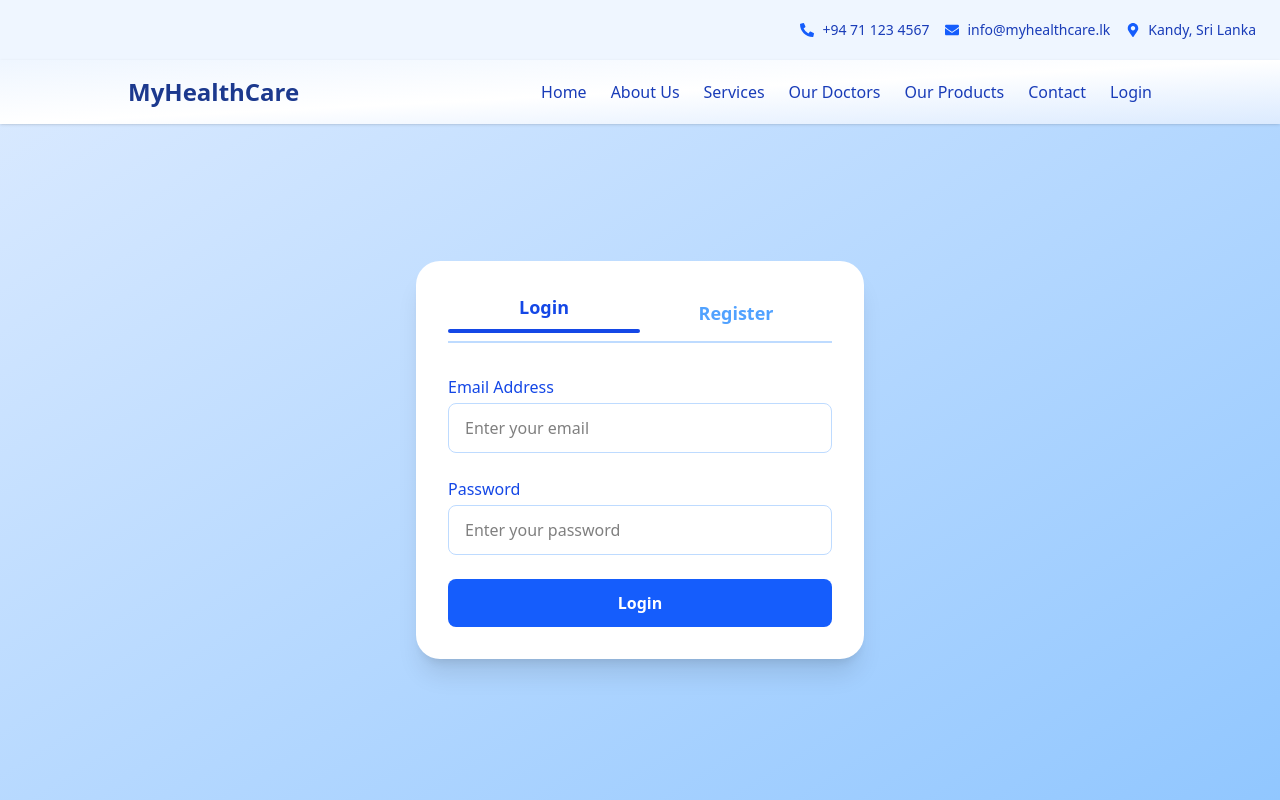
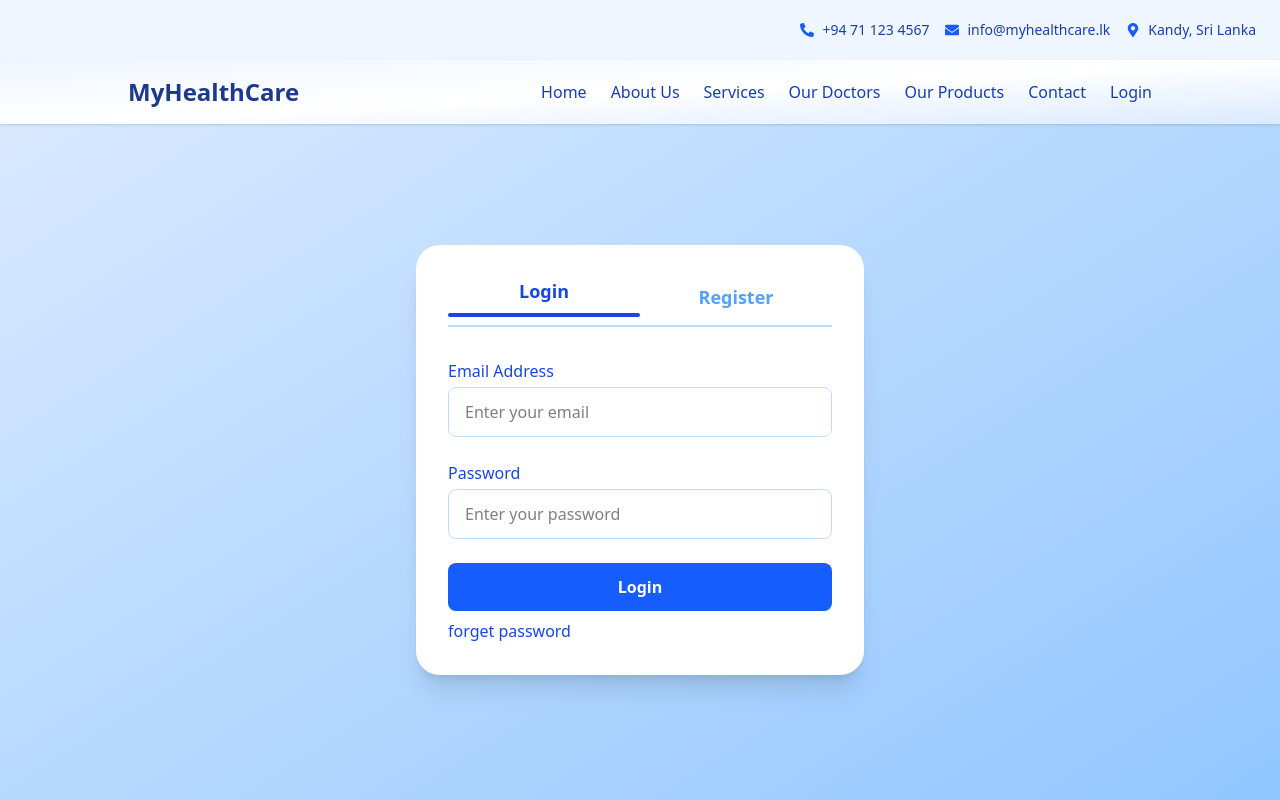
Before and after one commit to BackendExpert/health-care, a React (Vite) app in the folder client/: page /login in a window 1280 px wide. Shown: the top 800 px of the page. Built offline with nearby package versions, Linux system fonts and the light colour scheme; a web font is replaced by a local one.

Commit message:
Update Login.jsx

```diff
--- a/client/src/pages/AuthPages/Login.jsx
+++ b/client/src/pages/AuthPages/Login.jsx
@@ -32,8 +32,7 @@ const Login = () => {
                 {/* Tabs */}
                 <div className="flex justify-between mb-8 border-b-2 border-blue-200 relative">
                     <button
-            className={`w-1/2 pb-2 text-lg font-semibold transition-colors duration-300 ${
-              activeTab === 'login' ? 'text-blue-700' : 'text-blue-400'
+                        className={`w-1/2 pb-2 text-lg font-semibold transition-colors duration-300 ${activeTab === 'login' ? 'text-blue-700' : 'text-blue-400'
                             }`}
                         onClick={() => setActiveTab('login')}
                     >
@@ -43,8 +42,7 @@ const Login = () => {
                         )}
                     </button>
                     <button
-            className={`w-1/2 pb-2 text-lg font-semibold transition-colors duration-300 ${
-              activeTab === 'register' ? 'text-blue-700' : 'text-blue-400'
+                        className={`w-1/2 pb-2 text-lg font-semibold transition-colors duration-300 ${activeTab === 'register' ? 'text-blue-700' : 'text-blue-400'
                             }`}
                         onClick={() => setActiveTab('register')}
                     >
@@ -57,7 +55,8 @@ const Login = () => {
 
                 {/* Forms */}
                 {activeTab === 'login' ? (
-          <form onSubmit={handleLoginSubmit} className="space-y-6">
+                    <div className="">
+                        <form onSubmit={handleLoginSubmit} className="space-y-6 mb-2">
                             <div>
                                 <label className="block mb-1 text-blue-700 font-medium">Email Address</label>
                                 <input
@@ -87,6 +86,10 @@ const Login = () => {
                                 Login
                             </button>
                         </form>
+                        <a href="" className='text-blue-700 hover:underline'>
+                            forget password
+                        </a>
+                    </div>
                 ) : (
                     <form onSubmit={handleRegisterSubmit} className="space-y-6">
                         <div>
```
Lines whose indentation alone changed are shown as unchanged.
